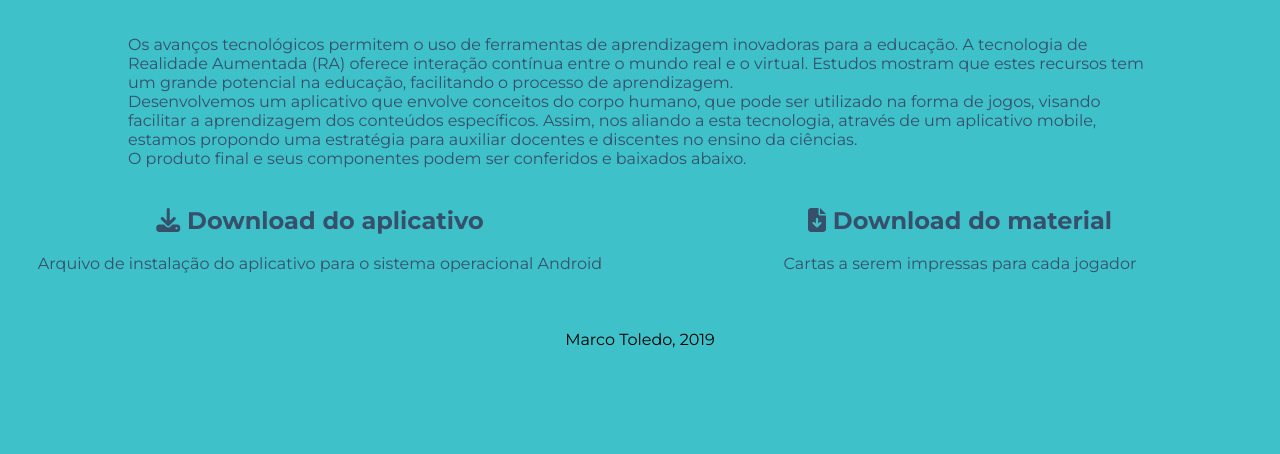
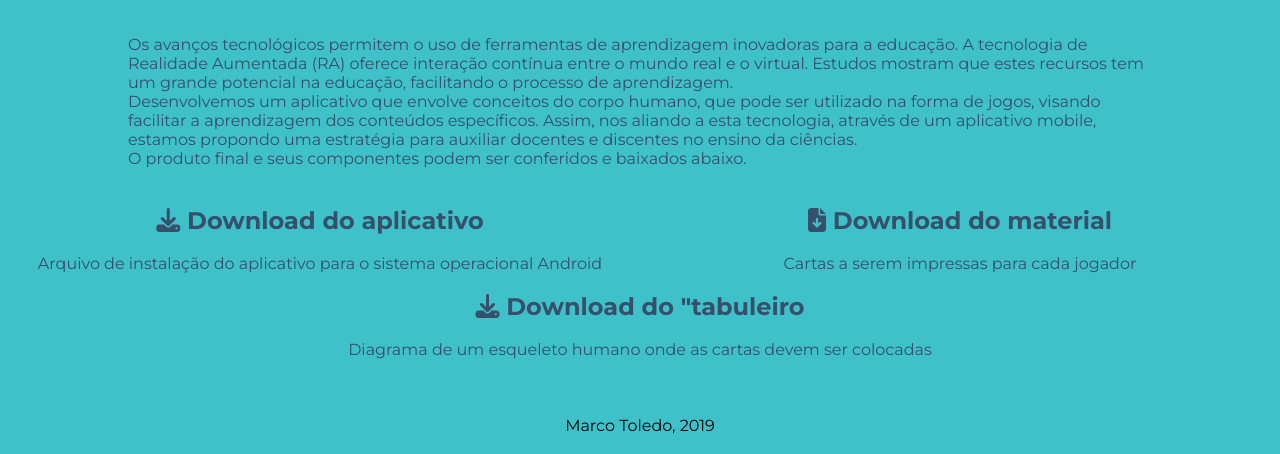
Before and after one commit to biologiar/biologiar.github.io, a plain HTML site: page index.html in a window 1280 px wide. Shown: the part 495-949 px from the top of the page. Before the commit the page ends 863 px from the top, so only its background shows below. Drawn offline with Linux system fonts and the light colour scheme.

Commit message:
diagrama

```diff
--- a/index.css
+++ b/index.css
@@ -120,3 +120,10 @@ body
 {
     grid-area: material;
 }
+
+#esqueleto
+{
+    width: 100%;
+    grid-column-start: aplicativo;
+    grid-column-end: material;
+}
--- a/index.html
+++ b/index.html
@@ -38,6 +38,11 @@
             <div class="textoDownload">Cartas a serem impressas para cada jogador</div>
             <br>
         </div>
+        <div id="esqueleto" class="tiposDownload">
+            <a href="esqueleto.pdf" download="Diagrama.apk"><i class="fas fa-download"></i>&nbsp;Download do "tabuleiro</a><br><br>
+            <div class="textoDownload">Diagrama de um esqueleto humano onde as cartas devem ser colocadas</div>
+            <br>
+        </div>
     </div>
 
     <br> <br>
```
Also changed, not shown: 1 other file.
